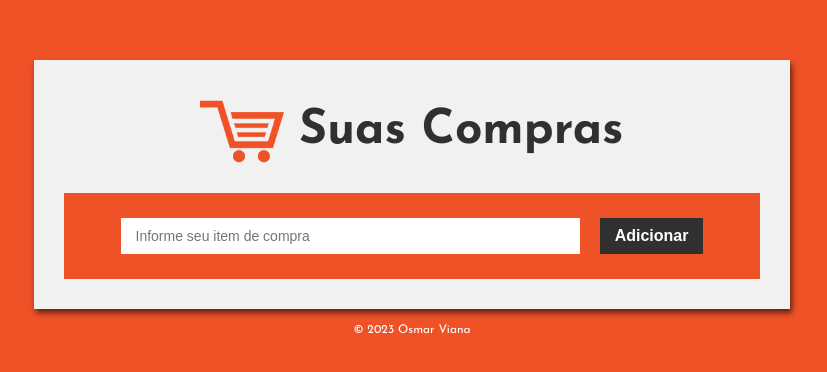
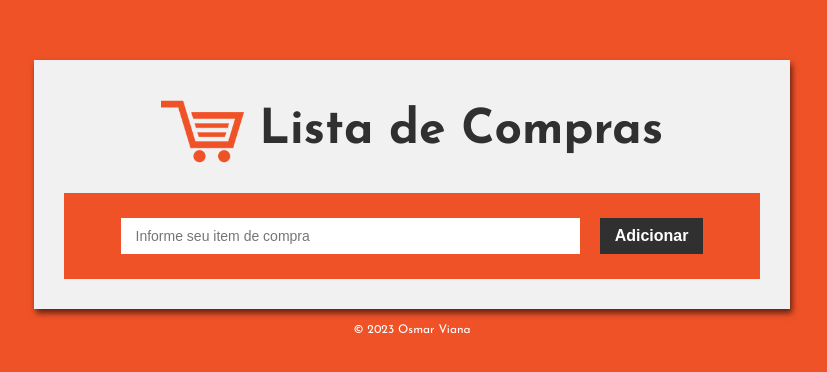
Before and after one commit to osmarviana/lista-compras, a plain HTML site: page index.html in a window 1280 px wide. Shown: the part 212-584 px from the top of the page, without its empty margins (228-1055 px from the left). Drawn offline with Linux system fonts and the light colour scheme.

Commit message:
"alterando nome"

```diff
--- a/index.html
+++ b/index.html
@@ -24,7 +24,7 @@
             src="./src/img/icon.png"
             alt="Icone do carrinho de compras"
           />
-          <h1 class="title">Suas Compras</h1>
+          <h1 class="title">Lista de Compras</h1>
         </header>
         <div class="inputs">
           <input
```
